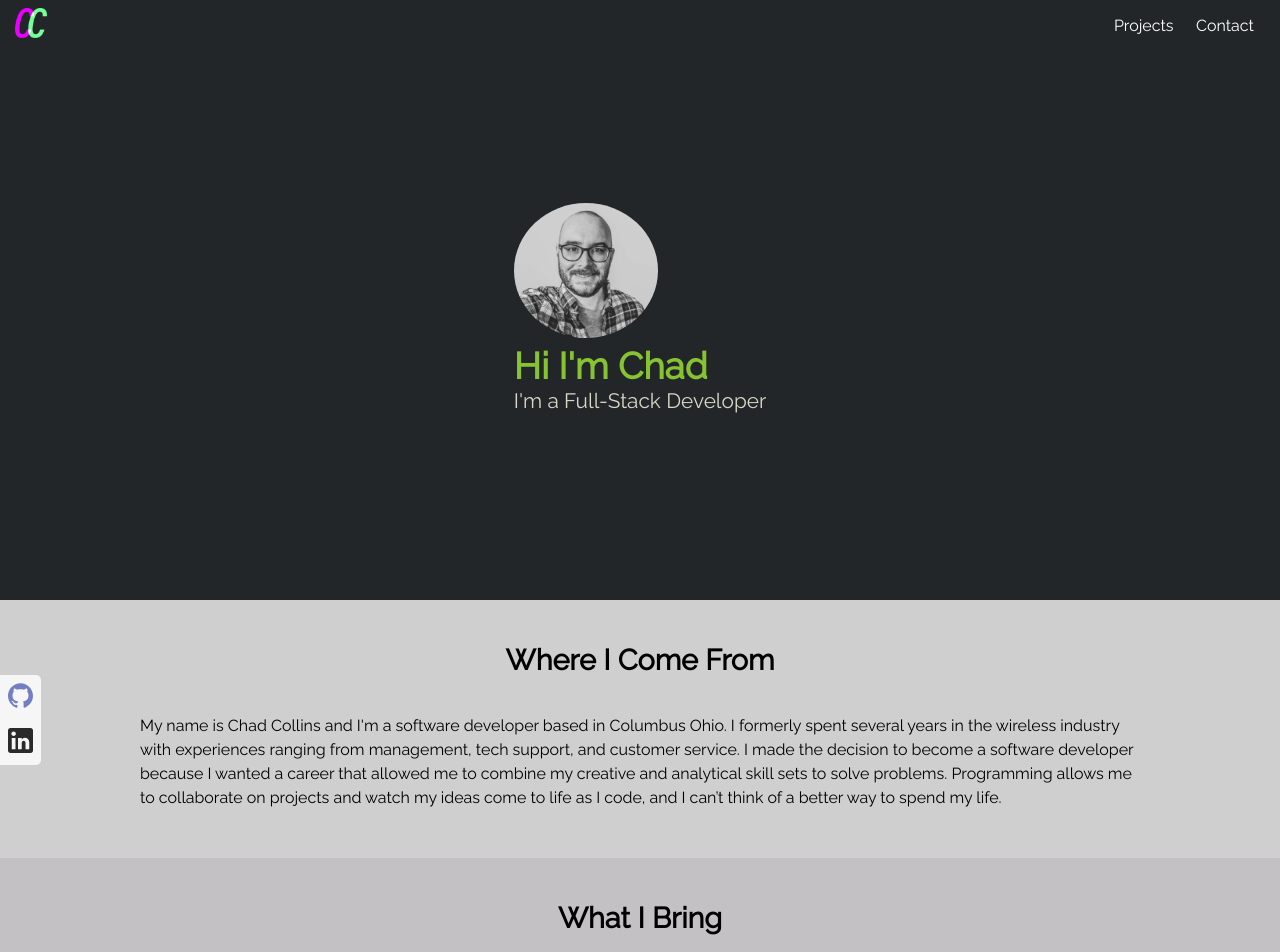
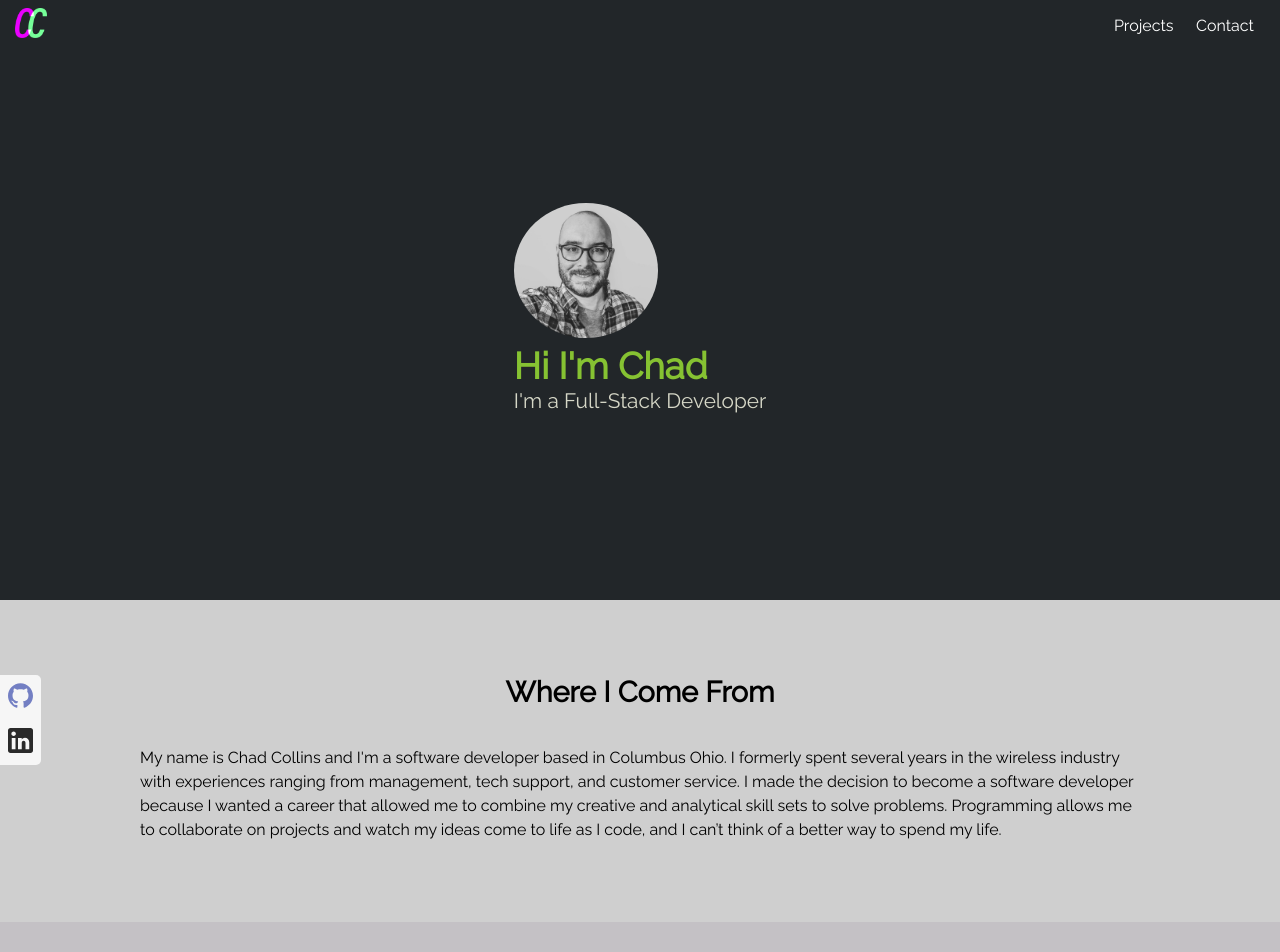
Before and after one commit to chad-collins/personal-portfolio-2020, a Vue app: page / in a window 1280 px wide. Shown: the top 952 px of the page. Built offline with nearby package versions, Linux system fonts and the light colour scheme; no server answers; the HTML template or start-up script is replaced by a standard one.

Commit message:
updated padding on home page for larger devices

```diff
--- a/src/views/home.vue
+++ b/src/views/home.vue
@@ -171,5 +171,9 @@ section * {
   .container {
     flex-wrap: nowrap;
   }
+
+  section {
+    padding: 5rem 1rem;
+  }
 }
 </style>
```
